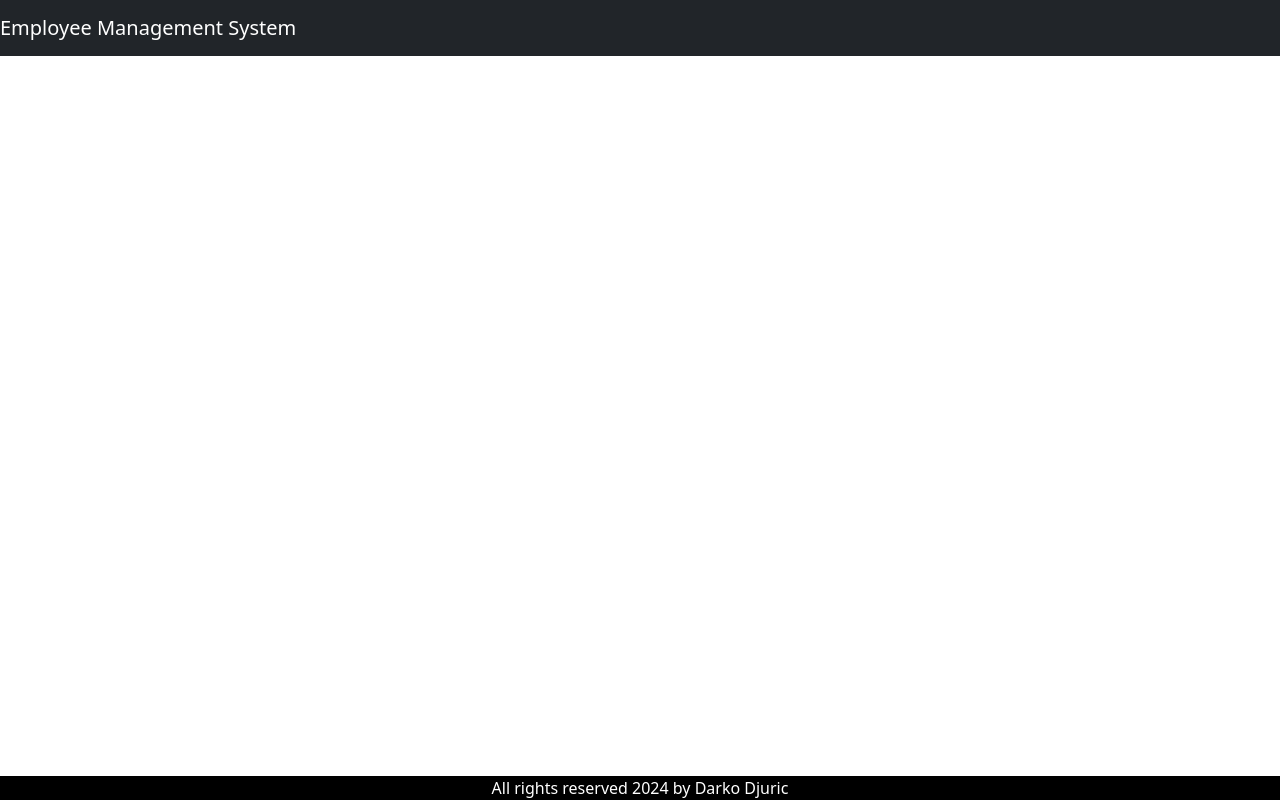
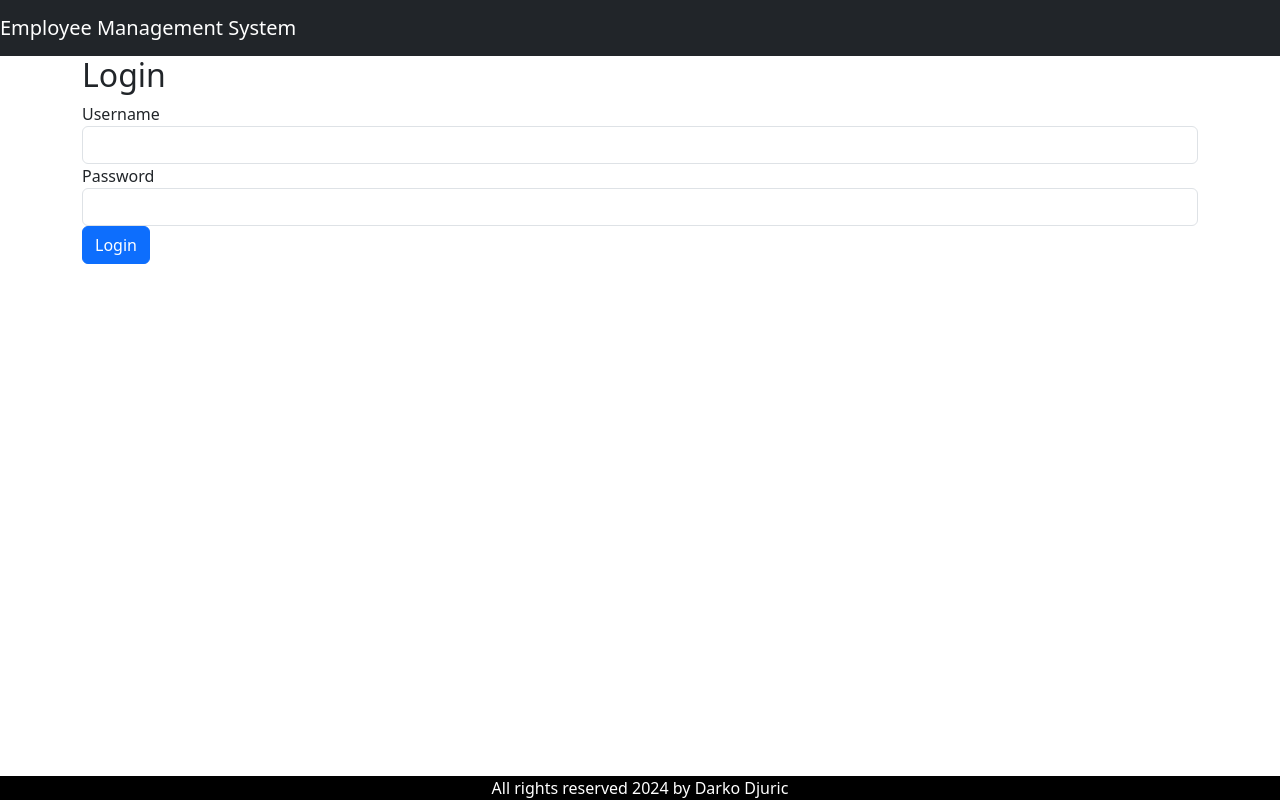
Before and after one commit to 9darko5/java-spring-boot-react-projects, a React (Vite) app in the folder ems-frontend/: page /login in a window 1280 px wide. Built offline with nearby package versions, Linux system fonts and the light colour scheme.

Commit message:
#9 added forms for register and login

```diff
--- a/ems-frontend/src/App.jsx
+++ b/ems-frontend/src/App.jsx
@@ -3,6 +3,9 @@ import EmployeeComponent from './components/EmployeeComponent'
 import FooterComponent from './components/FooterComponent'
 import HeaderComponent from './components/HeaderComponent'
 import ListEmployeeComponent from './components/ListEmployeeComponent'
+import LoginComponent from './components/LoginComponent'
+import RegisterComponent from './components/RegisterComponent'
+import ProtectedRoute from './components/ProtectedRoute'
 import { BrowserRouter, Routes, Route } from 'react-router-dom'
 
 function App() {
@@ -12,14 +15,18 @@ function App() {
       <BrowserRouter>
         <HeaderComponent/>
         <Routes>
-          {/* http://localhost:3000*/}
-          <Route path='/' element={ <ListEmployeeComponent /> }></Route>
-          {/* http://localhost:3000/employees*/}
-          <Route path='/employees' element={ <ListEmployeeComponent /> }></Route>
-          {/* http://localhost:3000/add-employee*/}
-          <Route path='/add-employee' element={ <EmployeeComponent /> }></Route>
-          {/* http://localhost:3000/edit-employee*/}
-          <Route path='/edit-employee/:id' element={ <EmployeeComponent /> }></Route>
+          {/* https://localhost:3000/login*/}
+          <Route path='/login' element={<LoginComponent />} />
+          {/* https://localhost:3000/register*/}
+          <Route path='/register' element={<RegisterComponent />} />
+          {/* https://localhost:3000*/}
+          <Route path='/' element={ <ProtectedRoute><ListEmployeeComponent /></ProtectedRoute>}></Route>
+          {/* https://localhost:3000/employees*/}
+          <Route path='/employees' element={ <ProtectedRoute><ListEmployeeComponent /></ProtectedRoute>}></Route>
+          {/* https://localhost:3000/add-employee*/}
+          <Route path='/add-employee' element={ <ProtectedRoute><EmployeeComponent /></ProtectedRoute> }></Route>
+          {/* https://localhost:3000/edit-employee*/}
+          <Route path='/edit-employee/:id' element={ <ProtectedRoute><EmployeeComponent /></ProtectedRoute> }></Route>
         </Routes>
         <FooterComponent/>
       </BrowserRouter>
--- /dev/null
+++ b/ems-frontend/src/components/LoginComponent.jsx
@@ -0,0 +1,40 @@
+import React, { useState } from 'react';
+import { useNavigate } from 'react-router-dom';
+import axios from 'axios';
+
+const LoginComponent = () => {
+  const [username, setUsername] = useState('');
+  const [password, setPassword] = useState('');
+  const navigate = useNavigate();
+
+  const handleLogin = async (e) => {
+    e.preventDefault();
+    try {
+      const response = await axios.post('https://localhost:443/api/auth/login', { username, password });
+      debugger
+      localStorage.setItem('accessToken', response.data.accessToken);
+      navigate('/employees');
+    } catch (error) {
+      console.error('Login error', error);
+    }
+  };
+
+  return (
+    <div className="container">
+      <h2>Login</h2>
+      <form onSubmit={handleLogin}>
+        <div className="form-group">
+          <label>Username</label>
+          <input type="text" className="form-control" value={username} onChange={(e) => setUsername(e.target.value)} />
+        </div>
+        <div className="form-group">
+          <label>Password</label>
+          <input type="password" className="form-control" value={password} onChange={(e) => setPassword(e.target.value)} />
+        </div>
+        <button type="submit" className="btn btn-primary">Login</button>
+      </form>
+    </div>
+  );
+};
+
+export default LoginComponent;
--- /dev/null
+++ b/ems-frontend/src/components/ProtectedRoute.jsx
@@ -0,0 +1,15 @@
+import React from 'react';
+import { Navigate } from 'react-router-dom';
+
+const ProtectedRoute = ({ children }) => {
+  const token = localStorage.getItem('accessToken');
+
+  if (!token) {
+    return <Navigate to="/login" />;
+  }
+
+  // Optionally, you can add token validation logic here
+  return children;
+};
+
+export default ProtectedRoute;
--- /dev/null
+++ b/ems-frontend/src/components/RegisterComponent.jsx
@@ -0,0 +1,38 @@
+import React, { useState } from 'react';
+import { useNavigate } from 'react-router-dom';
+import axios from 'axios';
+
+const RegisterComponent = () => {
+  const [username, setUsername] = useState('');
+  const [password, setPassword] = useState('');
+  const navigate = useNavigate();
+
+  const handleRegister = async (e) => {
+    e.preventDefault();
+    try {
+      await axios.post('https://localhost:443/api/auth/register', { username, password });
+      navigate('/login');
+    } catch (error) {
+      console.error('Register error', error);
+    }
+  };
+
+  return (
+    <div className="container">
+      <h2>Register</h2>
+      <form onSubmit={handleRegister}>
+        <div className="form-group">
+          <label>Username</label>
+          <input type="text" className="form-control" value={username} onChange={(e) => setUsername(e.target.value)} />
+        </div>
+        <div className="form-group">
+          <label>Password</label>
+          <input type="password" className="form-control" value={password} onChange={(e) => setPassword(e.target.value)} />
+        </div>
+        <button type="submit" className="btn btn-primary">Register</button>
+      </form>
+    </div>
+  );
+};
+
+export default RegisterComponent;
--- /dev/null
+++ b/ems-frontend/src/helpers/axiosConfig.js
@@ -0,0 +1,24 @@
+import axios from 'axios';
+
+const REST_API_BASE_URL = "https://localhost:443/api/employees";
+
+// Create an instance of axios
+const axiosInstance = axios.create({
+  baseURL: REST_API_BASE_URL,
+});
+
+// Add a request interceptor to include the JWT token
+axiosInstance.interceptors.request.use(
+  (config) => {
+    const token = localStorage.getItem('accessToken');
+    if (token) {
+      config.headers.Authorization = `Bearer ${token}`;
+    }
+    return config;
+  },
+  (error) => {
+    return Promise.reject(error);
+  }
+);
+
+export default axiosInstance;
--- a/ems-frontend/src/services/EmployeeService.js
+++ b/ems-frontend/src/services/EmployeeService.js
@@ -1,13 +1,13 @@
-import axios from "axios";
+import axiosInstance from '../helpers/axiosConfig';
 
-const REST_API_BASE_URL = "https://localhost:443/api/employees"
+const REST_API_BASE_URL = "https://localhost:443/api/employees";
 
-export const listEmployees = () =>  axios.get(REST_API_BASE_URL);
+export const listEmployees = () => axiosInstance.get(REST_API_BASE_URL);
 
-export const createEmployee = (employee) => axios.post(REST_API_BASE_URL, employee);
+export const createEmployee = (employee) => axiosInstance.post(REST_API_BASE_URL, employee);
 
-export const getEmployee = (employeeId) => axios.get(REST_API_BASE_URL + '/' + employeeId);
+export const getEmployee = (employeeId) => axiosInstance.get(REST_API_BASE_URL + '/' + employeeId);
 
-export const updateEmployee = (employeeId, employee) => axios.put(REST_API_BASE_URL + '/' + employeeId, employee);
+export const updateEmployee = (employeeId, employee) => axiosInstance.put(REST_API_BASE_URL + '/' + employeeId, employee);
 
-export const deleteEmployee = (employeeId) => axios.delete(REST_API_BASE_URL + '/' + employeeId);
+export const deleteEmployee = (employeeId) => axiosInstance.delete(REST_API_BASE_URL + '/' + employeeId);
```
Also changed, not shown: 1 other file (tests, documents, lock files or other folders).
